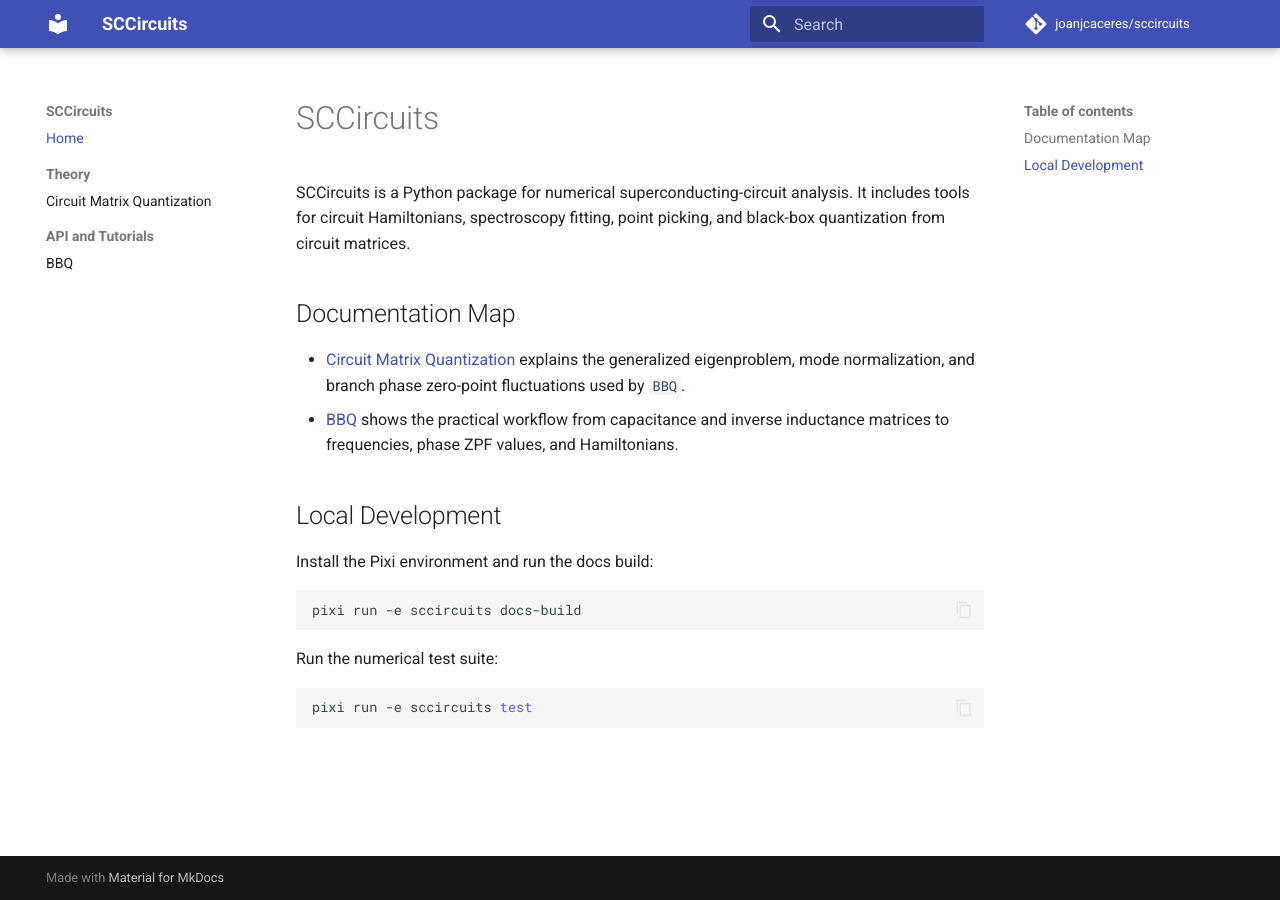
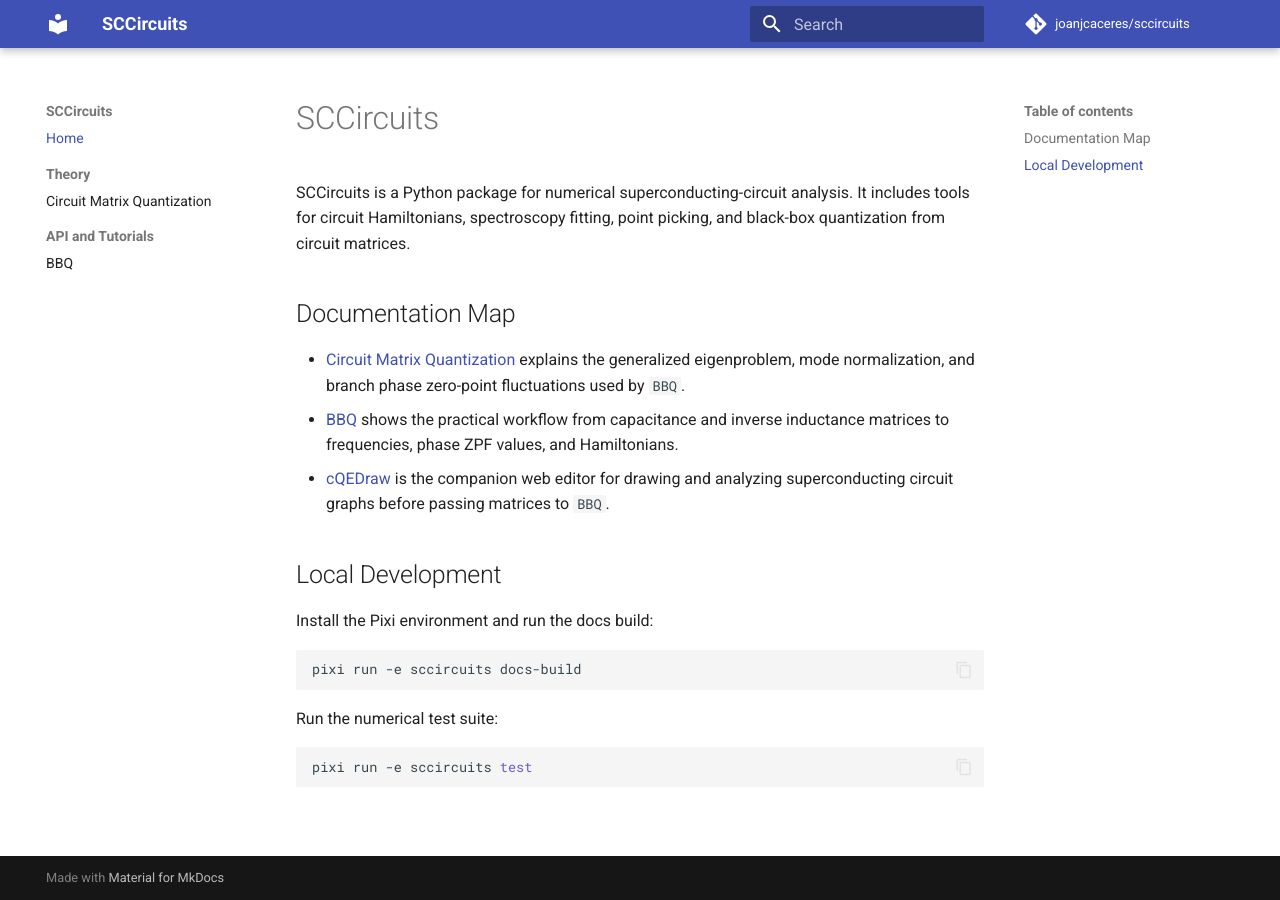
Before and after one commit to joanjcaceres/sccircuits, an MkDocs documentation site: the page built from docs/index.md, in a window 1280 px wide. Built offline with MkDocs 1.6.1 and Material for MkDocs 9.7.7, drawn with Linux system fonts in a browser that asks for light colours; comment, search, counter and statistics services are not loaded.

Commit message:
Link SCCircuits docs to cQEDraw

```diff
--- a/docs/index.md
+++ b/docs/index.md
@@ -11,6 +11,8 @@ and black-box quantization from circuit matrices.
   zero-point fluctuations used by `BBQ`.
 - [BBQ](api/bbq.md) shows the practical workflow from capacitance and inverse
   inductance matrices to frequencies, phase ZPF values, and Hamiltonians.
+- [cQEDraw](https://cqedraw.org/) is the companion web editor for drawing and
+  analyzing superconducting circuit graphs before passing matrices to `BBQ`.
 
 ## Local Development
 
```
Also changed, not shown: README.md (+6 -12 lines).
